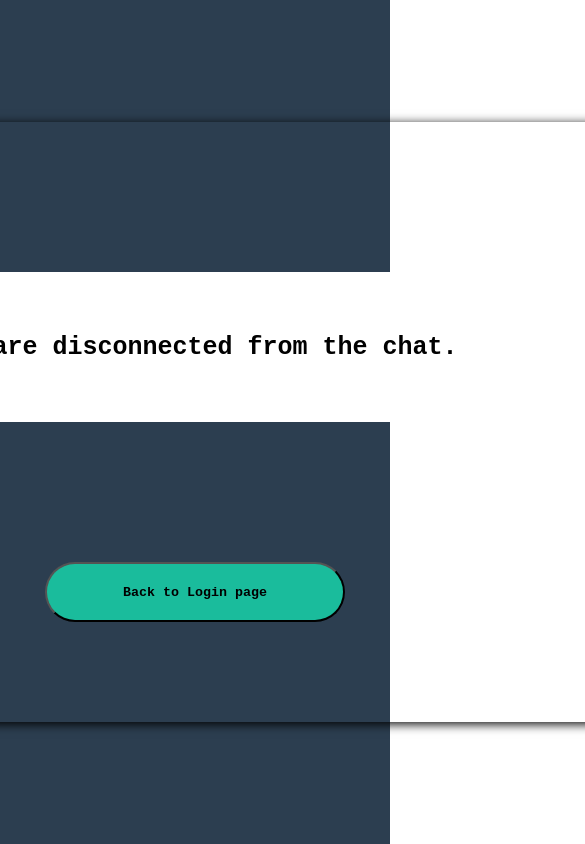
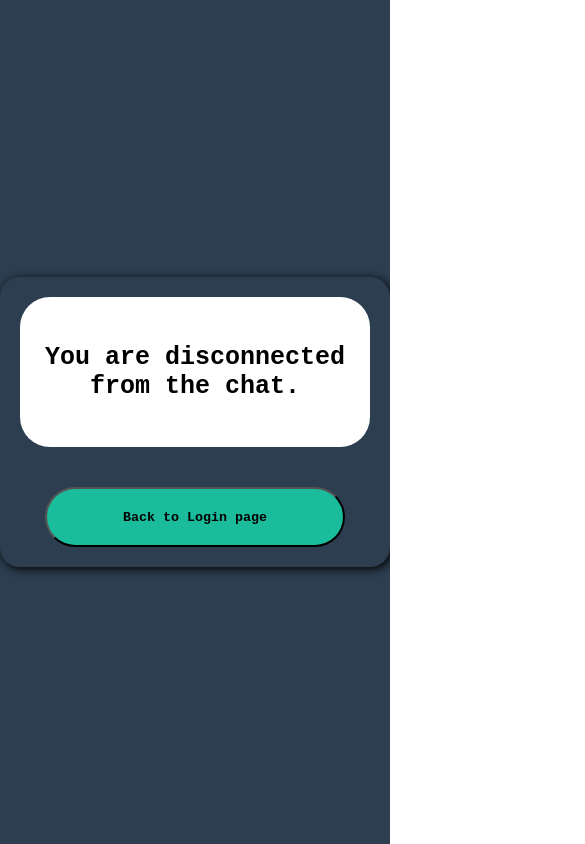
Before and after one commit to Dmate889/live_chat_service, an Angular app in the folder live_chat_service/: page /disconnected in a window 390 px wide. Shown: the whole page, 585 px wide, since content can reach past the window. Built offline with nearby package versions, Linux system fonts and the light colour scheme.

Commit message:
Registration page and disconnect page now responsive

```diff
--- a/live_chat_service/src/app/components/disconnected/disconnected.component.css
+++ b/live_chat_service/src/app/components/disconnected/disconnected.component.css
@@ -1,56 +1,83 @@
-.wrapper{
+
+.wrapper {
     display: flex;
     justify-content: center;
     align-items: center;
     height: 100vh;
-
     background-color: #2C3E50;
+    container: size;
+    box-sizing: border-box;
   }
 
-.disconnect-box{
+  .disconnect-box {
     display: flex;
     flex-direction: column;
     align-items: center;
     gap: 40px;
-    height: 300px;
-    width: 500px;
-    padding: 150px;
-
+    width: 600px;
+    padding: 20px;
     border: none;
-    border-width: 0.2px;
     box-shadow: 2px 2px 10px black;
     position: relative;
+    background-color: transparent;
+    border-radius: 20px;
+    box-sizing: border-box;
   }
 
-.h1-container{
+  .h1-container {
     background-color: white;
-    height: 150px;
-    width: 600px;
-
     display: flex;
     align-items: center;
     justify-content: center;
+    height: 150px;
+    width: 100%;
+    max-width: 600px;
     border-radius: 30px;
   }
 
-h1{
+  h1 {
     font-family: monospace;
     font-size: 25px;
+    text-align: center;
   }
 
-button{
-    position: absolute;
-    bottom: 100px;
+  button {
+    position: relative;
     height: 60px;
     background-color: #1ABC9C;
     transition: background-color 0.5s;
     font-family: monospace;
     font-weight: 600;
-    width: 300px;
+    width: 100%;
+    max-width: 300px;
     border-radius: 30px;
     cursor: pointer;
   }
 
-button:hover{
+  button:hover {
     background-color: white;
   }
+
+
+  @container (max-width: 480px) {
+    .disconnect-box {
+      width: 100%;
+      padding: 20px;
+      gap: 20px;
+    }
+
+    .h1-container {
+      height: auto;
+      padding: 10px;
+      max-width: 100%;
+    }
+
+    h1 {
+      font-size: 20px;
+    }
+
+    button {
+      max-width: 100%;
+      font-size: 16px;
+    }
+  }
--- a/live_chat_service/src/app/components/register-page/register-page.component.css
+++ b/live_chat_service/src/app/components/register-page/register-page.component.css
@@ -1,78 +1,97 @@
-.wrapper{
+.wrapper {
   display: flex;
   flex-direction: column;
   align-items: center;
   justify-content: center;
   height: 100vh;
-  color:  #ECF0F1;
-  margin: 0;
-  padding: 0;
+  padding: 20px;
+  background-color: #2C3E50;
+  color: #ECF0F1;
   font-size: 20px;
-  font-weight: 500;
   font-family: monospace;
-
-  background-color: #2C3E50;
+  container: size;
+  box-sizing: border-box;
 }
 
-.form_submit{
-  width: 250px;
-  height: 200px;
+.form_submit {
+  width: 100%;
+  max-width: 400px;
+  padding: 50px;
+  background-color: #34495E;
+  box-shadow: 1px 1px 10px black;
   display: flex;
   flex-direction: column;
-  border: none;
-  padding: 180px;
-  box-shadow: 1px 1px 10px black;
-  position: relative;
-
-  background-color: #34495E;
+  gap: 20px;
+  border-radius: 10px;
+  box-sizing: border-box;
 }
 
-h1{
-  position: absolute;
-  top: 20px;
-  left: 130px;
-}
 
-.inputs{
-  display: flex;
-  flex-direction: column;
-  gap: 40px;
-  align-items: center;
 
-  border-color: #95A5A6;
-}
-
-input{
-  height: 40px;
-  width: 350px;
-  border-radius: 20px;
-  padding: 5px;
-  font-family: monospace;
-  transition: background-color 0.5s;
-
-}
-
-input:hover{
-  background-color: rgb(190, 184, 184);
-}
-
-.buttons{
-  display: flex;
-  flex-direction: column;
-  margin-top: 80px;
-  gap: 15px;
+input, button {
+  width: 100%;
+  max-width: 300px;
+  padding: 10px;
+  border-radius: 5px;
+  font-size: 16px;
+  box-sizing: border-box;
 }
 
 button{
-  height: 40px;
   background-color: #1ABC9C;
+  cursor: pointer;
   transition: background-color 0.5s;
   font-family: monospace;
-  font-weight: 600;
-
-  cursor: pointer;
+  font-weight: bold;
+  border-radius: 15px;
 }
 
 button:hover{
   background-color: white;
 }
+
+
+input{
+  border-radius: 15px;
+  transition: background-color 0.5s;
+  font-family: monospace;
+}
+
+input:hover{
+  background-color: rgb(190, 184, 184);;
+}
+
+.inputs {
+  display: flex;
+  flex-direction: column;
+  gap: 15px;
+}
+
+.buttons {
+  display: flex;
+  flex-direction: column;
+  gap: 15px;
+  margin-top: 20px;
+}
+
+
+
+@container (max-width: 480px) {
+  .form_submit {
+    max-width: 100%;
+    padding: 20px;
+  }
+
+  input, button {
+    max-width: 100%;
+    font-size: 14px;
+  }
+
+  h1 {
+    display: none;
+  }
+
+  .inputs, .buttons {
+    gap: 10px;
+  }
+}
--- a/live_chat_service/src/app/components/register-page/register-page.component.html
+++ b/live_chat_service/src/app/components/register-page/register-page.component.html
@@ -1,6 +1,6 @@
 <div class="wrapper">
     <form  (ngSubmit)="getUserDetails($event)" class="form_submit">
-        <h1>Registration page</h1>
+        <h1>Registration</h1>
         <div class="inputs">
             <input type="text" name="username" id="username" placeholder="Username" autocomplete="off">
             <input type="password" name="password" id="password" placeholder="Password" autocomplete="off">
```
Lines whose indentation alone changed are shown as unchanged.
